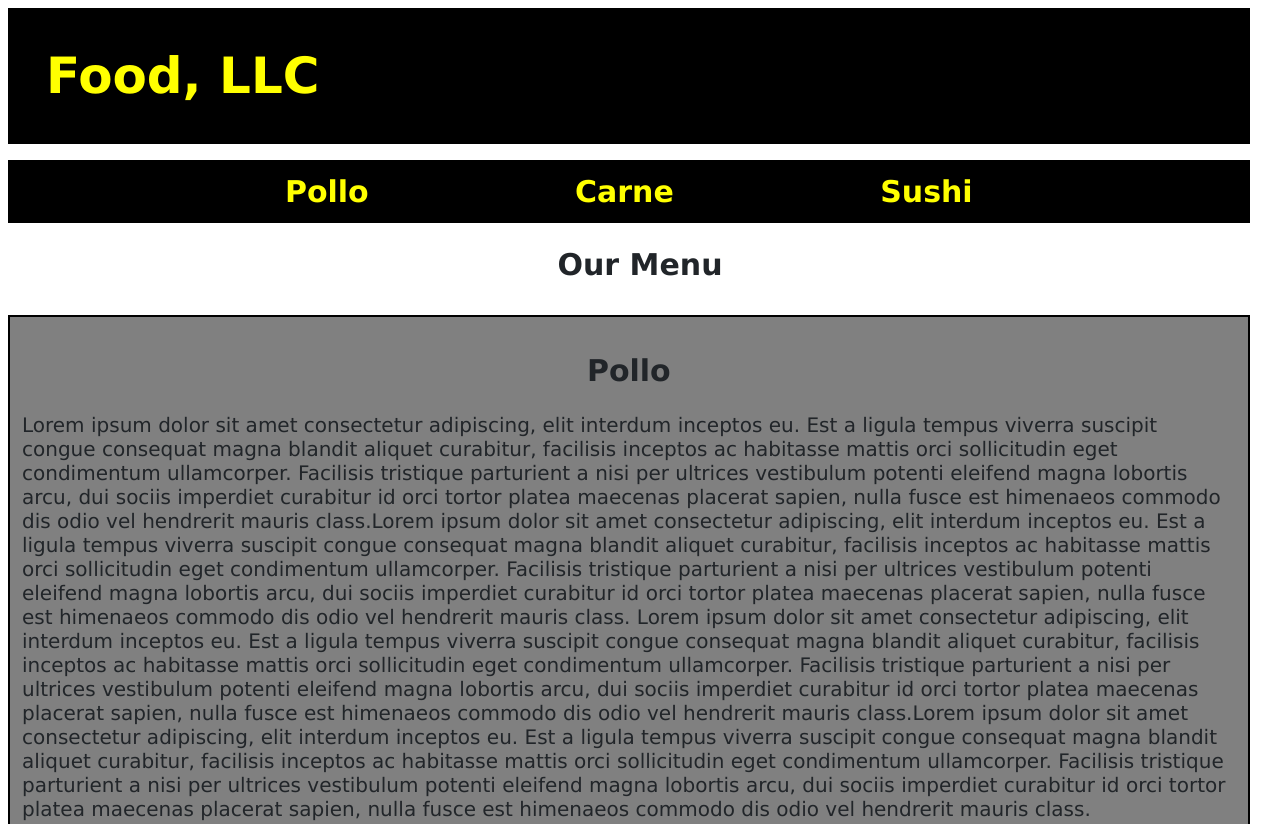
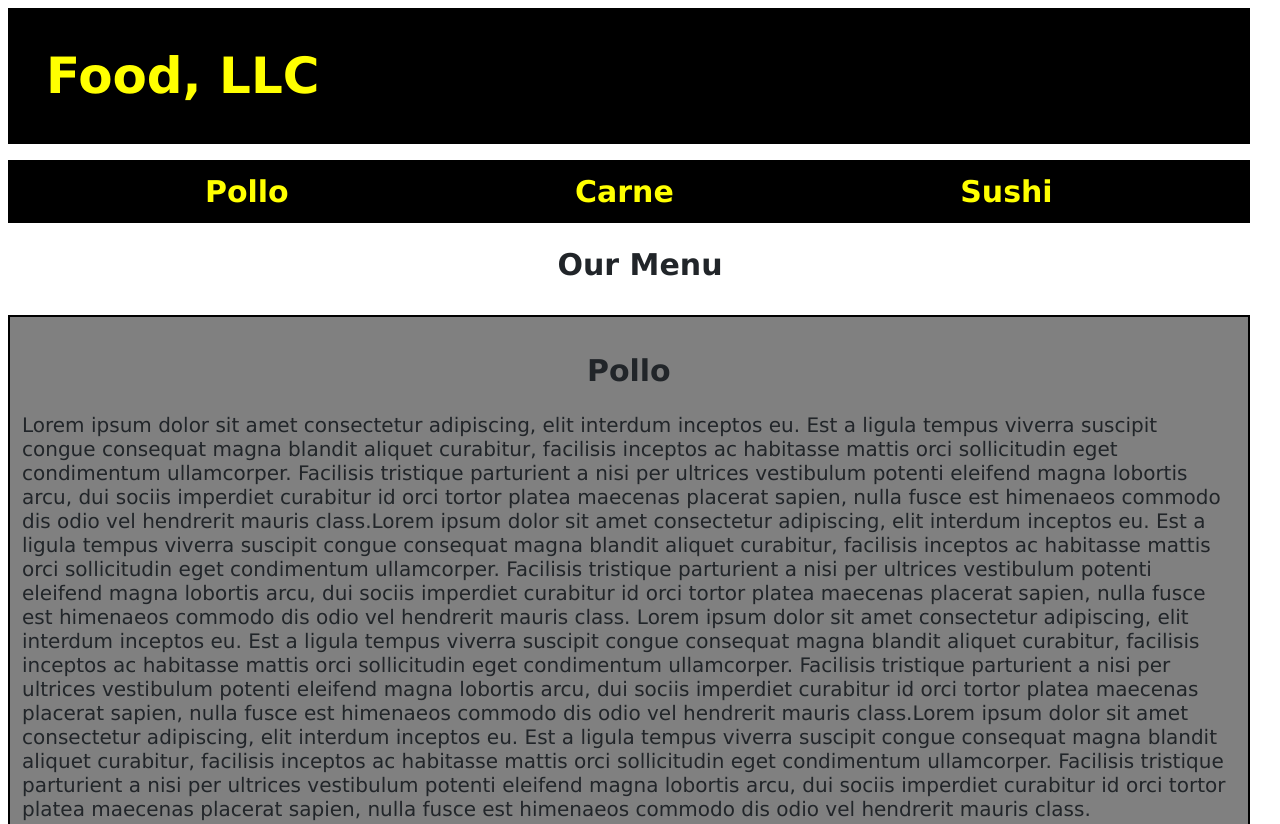
Before and after one commit to JordyJosueAlbe/CourseraSemana3, a plain HTML site: page index.html in a window 1280 px wide. Shown: the top 824 px of the page. Drawn offline with nearby package versions, Linux system fonts and the light colour scheme.

Commit message:
Ya está la página chato

```diff
--- a/116.css
+++ b/116.css
@@ -27,7 +27,7 @@ h1 {
 
 .heathen li{
 	display: inline;
-	margin: 100px;
+	margin: 140px;
 }
 .heathen li a{
 	color: yellow;
```
